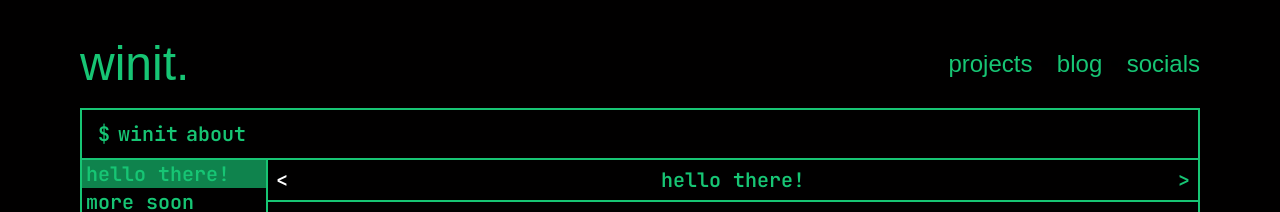
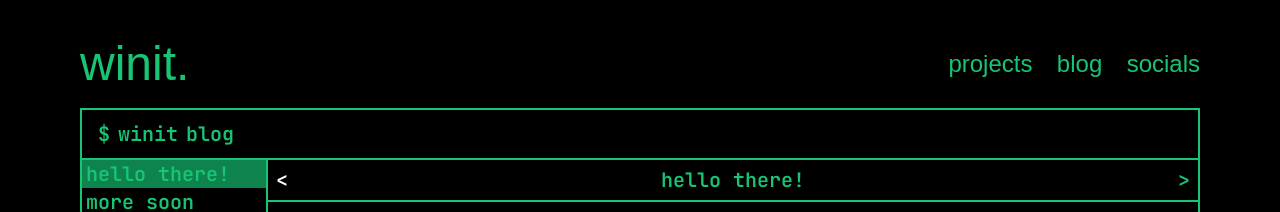
Before and after one commit to heywinit/winit.dev, a React (Vite) app: page /blog in a window 1280 px wide. Shown: the top 212 px of the page. Built offline with nearby package versions, Linux system fonts and the light colour scheme.

Commit message:
fr uri fix

```diff
--- a/src/components/Prompt.tsx
+++ b/src/components/Prompt.tsx
@@ -3,9 +3,12 @@ import { useNavigate } from "react-router-dom";
 
 export default function Prompt() {
   const navigate = useNavigate();
-  const [currentPage, setCurrentPage] = useState(
-    ['projects', 'blogs', 'socials'].includes(window.location.href.split("/")[3]) || "about"
-  );
+
+  const [currentPage, setCurrentPage] = useState(() => {
+    const path = window.location.href.split("/")[3];
+    return ["projects", "blog", "socials"].includes(path) ? path : "about";
+  });
+
   const [_, setIsEditing] = useState(true);
   const [isLargeScreen, setIsLargeScreen] = useState(true);
   const inputRef = useRef(null);
```
